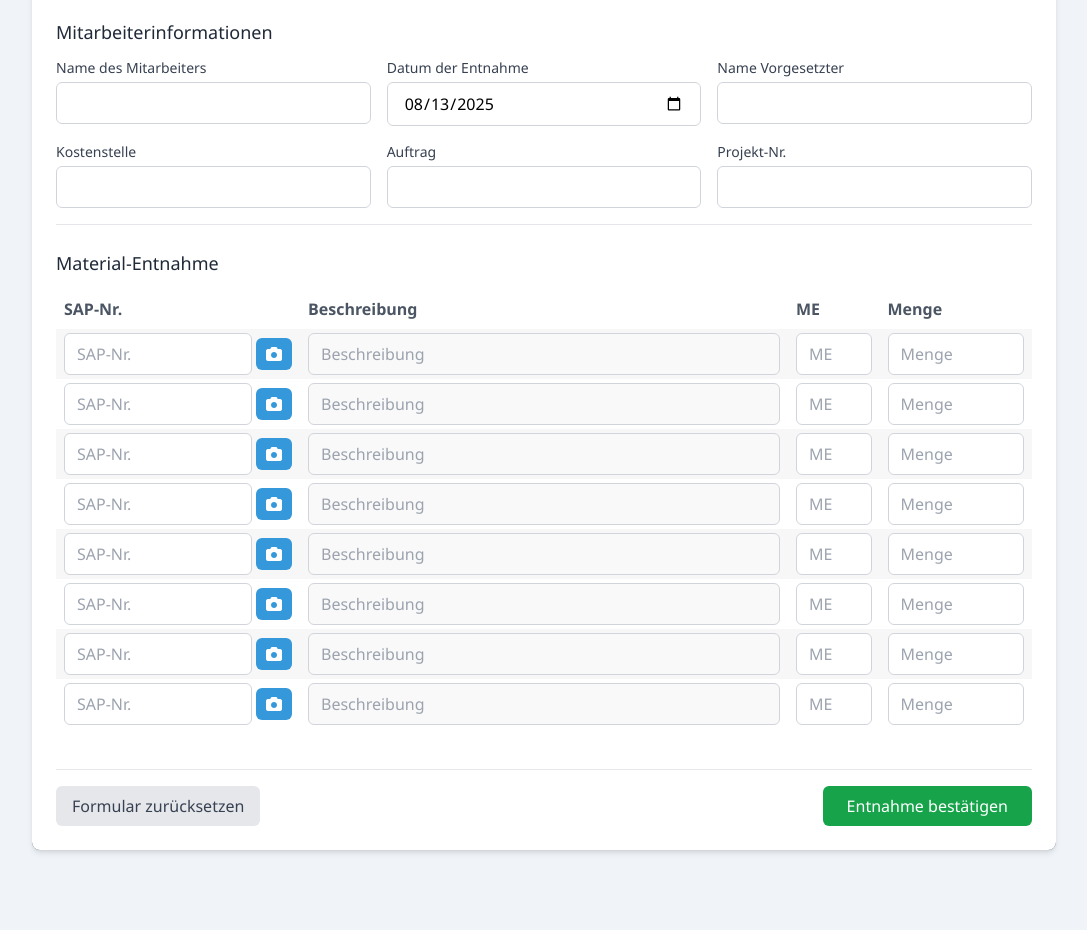
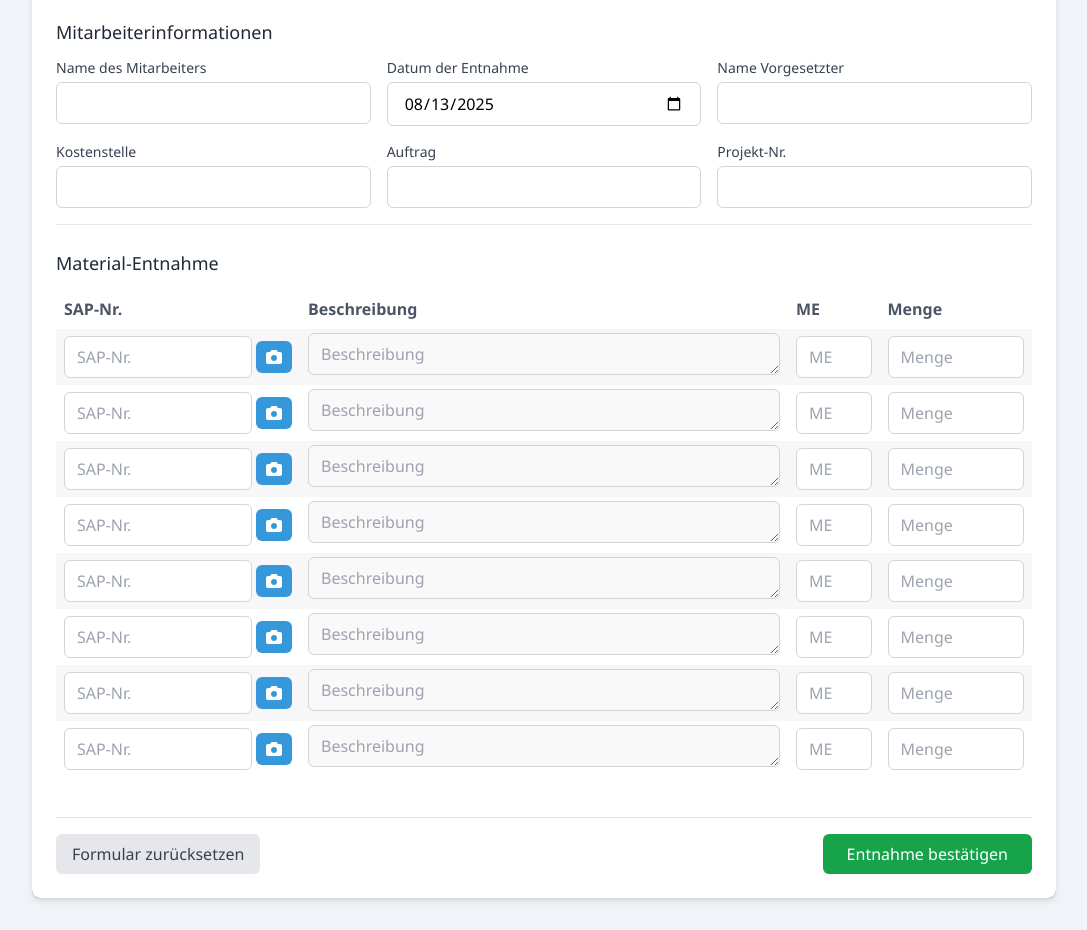
Before and after one commit to Dennis21x/MobileEntnahme, a plain HTML site: page index.html in a window 1280 px wide. Shown: the part 152-1082 px from the top of the page, without its empty margins (96-1183 px from the left). Before the commit the page ends 1034 px from the top, so only its background shows below. Drawn offline with nearby package versions, Linux system fonts and the light colour scheme; no server answers.

Commit message:
Update index.html

```diff
--- a/index.html
+++ b/index.html
@@ -137,7 +137,7 @@
                                     </div>
                                     <input name="primary_material_1" type="hidden"/>
                                 </td>
-                                <td class="px-2 py-1" data-label="Beschreibung"><input autocomplete="off" class="description-field w-full px-3 py-2 border border-gray-300 rounded-md focus:ring-blue-500 focus:border-blue-500" name="description_1" placeholder="Beschreibung" type="text"/></td>
+                                <td class="px-2 py-1" data-label="Beschreibung"><textarea autocomplete="off" class="description-field w-full px-3 py-2 border border-gray-300 rounded-md focus:ring-blue-500 focus:border-blue-500" name="description_1" placeholder="Beschreibung" rows="1"></textarea></td>
                                 <td class="px-2 py-1" data-label="ME">
                                     <div class="me-dropdown">
                                         <input autocomplete="off" class="me-input w-full px-3 py-2 border border-gray-300 rounded-md focus:ring-blue-500 focus:border-blue-500" name="me_1" placeholder="ME" type="text"/>
@@ -156,7 +156,7 @@
                                     </div>
                                     <input name="primary_material_2" type="hidden"/>
                                 </td>
-                                <td class="px-2 py-1" data-label="Beschreibung"><input autocomplete="off" class="description-field w-full px-3 py-2 border border-gray-300 rounded-md focus:ring-blue-500 focus:border-blue-500" name="description_2" placeholder="Beschreibung" type="text"/></td>
+                                <td class="px-2 py-1" data-label="Beschreibung"><textarea autocomplete="off" class="description-field w-full px-3 py-2 border border-gray-300 rounded-md focus:ring-blue-500 focus:border-blue-500" name="description_2" placeholder="Beschreibung" rows="1"></textarea></td>
                                 <td class="px-2 py-1" data-label="ME">
                                     <div class="me-dropdown">
                                         <input autocomplete="off" class="me-input w-full px-3 py-2 border border-gray-300 rounded-md focus:ring-blue-500 focus:border-blue-500" name="me_2" placeholder="ME" type="text"/>
@@ -175,7 +175,7 @@
                                     </div>
                                     <input name="primary_material_3" type="hidden"/>
                                 </td>
-                                <td class="px-2 py-1" data-label="Beschreibung"><input autocomplete="off" class="description-field w-full px-3 py-2 border border-gray-300 rounded-md focus:ring-blue-500 focus:border-blue-500" name="description_3" placeholder="Beschreibung" type="text"/></td>
+                                <td class="px-2 py-1" data-label="Beschreibung"><textarea autocomplete="off" class="description-field w-full px-3 py-2 border border-gray-300 rounded-md focus:ring-blue-500 focus:border-blue-500" name="description_3" placeholder="Beschreibung" rows="1"></textarea></td>
                                 <td class="px-2 py-1" data-label="ME">
                                     <div class="me-dropdown">
                                         <input autocomplete="off" class="me-input w-full px-3 py-2 border border-gray-300 rounded-md focus:ring-blue-500 focus:border-blue-500" name="me_3" placeholder="ME" type="text"/>
@@ -194,7 +194,7 @@
                                     </div>
                                     <input name="primary_material_4" type="hidden"/>
                                 </td>
-                                <td class="px-2 py-1" data-label="Beschreibung"><input autocomplete="off" class="description-field w-full px-3 py-2 border border-gray-300 rounded-md focus:ring-blue-500 focus:border-blue-500" name="description_4" placeholder="Beschreibung" type="text"/></td>
+                                <td class="px-2 py-1" data-label="Beschreibung"><textarea autocomplete="off" class="description-field w-full px-3 py-2 border border-gray-300 rounded-md focus:ring-blue-500 focus:border-blue-500" name="description_4" placeholder="Beschreibung" rows="1"></textarea></td>
                                 <td class="px-2 py-1" data-label="ME">
                                     <div class="me-dropdown">
                                         <input autocomplete="off" class="me-input w-full px-3 py-2 border border-gray-300 rounded-md focus:ring-blue-500 focus:border-blue-500" name="me_4" placeholder="ME" type="text"/>
@@ -213,7 +213,7 @@
                                     </div>
                                     <input name="primary_material_5" type="hidden"/>
                                 </td>
-                                <td class="px-2 py-1" data-label="Beschreibung"><input autocomplete="off" class="description-field w-full px-3 py-2 border border-gray-300 rounded-md focus:ring-blue-500 focus:border-blue-500" name="description_5" placeholder="Beschreibung" type="text"/></td>
+                                <td class="px-2 py-1" data-label="Beschreibung"><textarea autocomplete="off" class="description-field w-full px-3 py-2 border border-gray-300 rounded-md focus:ring-blue-500 focus:border-blue-500" name="description_5" placeholder="Beschreibung" rows="1"></textarea></td>
                                 <td class="px-2 py-1" data-label="ME">
                                     <div class="me-dropdown">
                                         <input autocomplete="off" class="me-input w-full px-3 py-2 border border-gray-300 rounded-md focus:ring-blue-500 focus:border-blue-500" name="me_5" placeholder="ME" type="text"/>
@@ -232,7 +232,7 @@
                                     </div>
                                     <input name="primary_material_6" type="hidden"/>
                                 </td>
-                                <td class="px-2 py-1" data-label="Beschreibung"><input autocomplete="off" class="description-field w-full px-3 py-2 border border-gray-300 rounded-md focus:ring-blue-500 focus:border-blue-500" name="description_6" placeholder="Beschreibung" type="text"/></td>
+                                <td class="px-2 py-1" data-label="Beschreibung"><textarea autocomplete="off" class="description-field w-full px-3 py-2 border border-gray-300 rounded-md focus:ring-blue-500 focus:border-blue-500" name="description_6" placeholder="Beschreibung" rows="1"></textarea></td>
                                 <td class="px-2 py-1" data-label="ME">
                                     <div class="me-dropdown">
                                         <input autocomplete="off" class="me-input w-full px-3 py-2 border border-gray-300 rounded-md focus:ring-blue-500 focus:border-blue-500" name="me_6" placeholder="ME" type="text"/>
@@ -251,7 +251,7 @@
                                     </div>
                                     <input name="primary_material_7" type="hidden"/>
                                 </td>
-                                <td class="px-2 py-1" data-label="Beschreibung"><input autocomplete="off" class="description-field w-full px-3 py-2 border border-gray-300 rounded-md focus:ring-blue-500 focus:border-blue-500" name="description_7" placeholder="Beschreibung" type="text"/></td>
+                                <td class="px-2 py-1" data-label="Beschreibung"><textarea autocomplete="off" class="description-field w-full px-3 py-2 border border-gray-300 rounded-md focus:ring-blue-500 focus:border-blue-500" name="description_7" placeholder="Beschreibung" rows="1"></textarea></td>
                                 <td class="px-2 py-1" data-label="ME">
                                     <div class="me-dropdown">
                                         <input autocomplete="off" class="me-input w-full px-3 py-2 border border-gray-300 rounded-md focus:ring-blue-500 focus:border-blue-500" name="me_7" placeholder="ME" type="text"/>
@@ -270,7 +270,7 @@
                                     </div>
                                     <input name="primary_material_8" type="hidden"/>
                                 </td>
-                                <td class="px-2 py-1" data-label="Beschreibung"><input autocomplete="off" class="description-field w-full px-3 py-2 border border-gray-300 rounded-md focus:ring-blue-500 focus:border-blue-500" name="description_8" placeholder="Beschreibung" type="text"/></td>
+                                <td class="px-2 py-1" data-label="Beschreibung"><textarea autocomplete="off" class="description-field w-full px-3 py-2 border border-gray-300 rounded-md focus:ring-blue-500 focus:border-blue-500" name="description_8" placeholder="Beschreibung" rows="1"></textarea></td>
                                 <td class="px-2 py-1" data-label="ME">
                                     <div class="me-dropdown">
                                         <input autocomplete="off" class="me-input w-full px-3 py-2 border border-gray-300 rounded-md focus:ring-blue-500 focus:border-blue-500" name="me_8" placeholder="ME" type="text"/>
```
